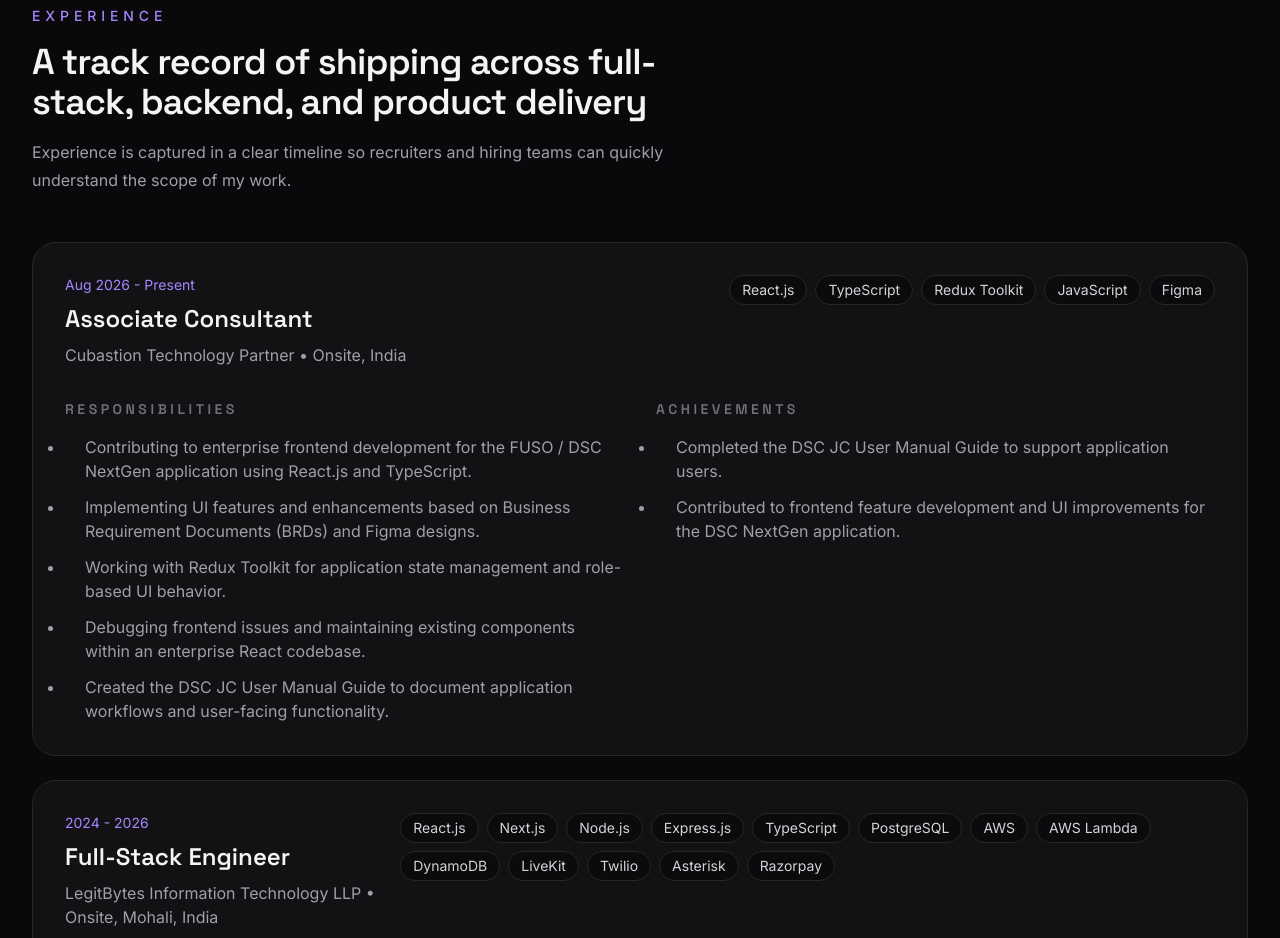
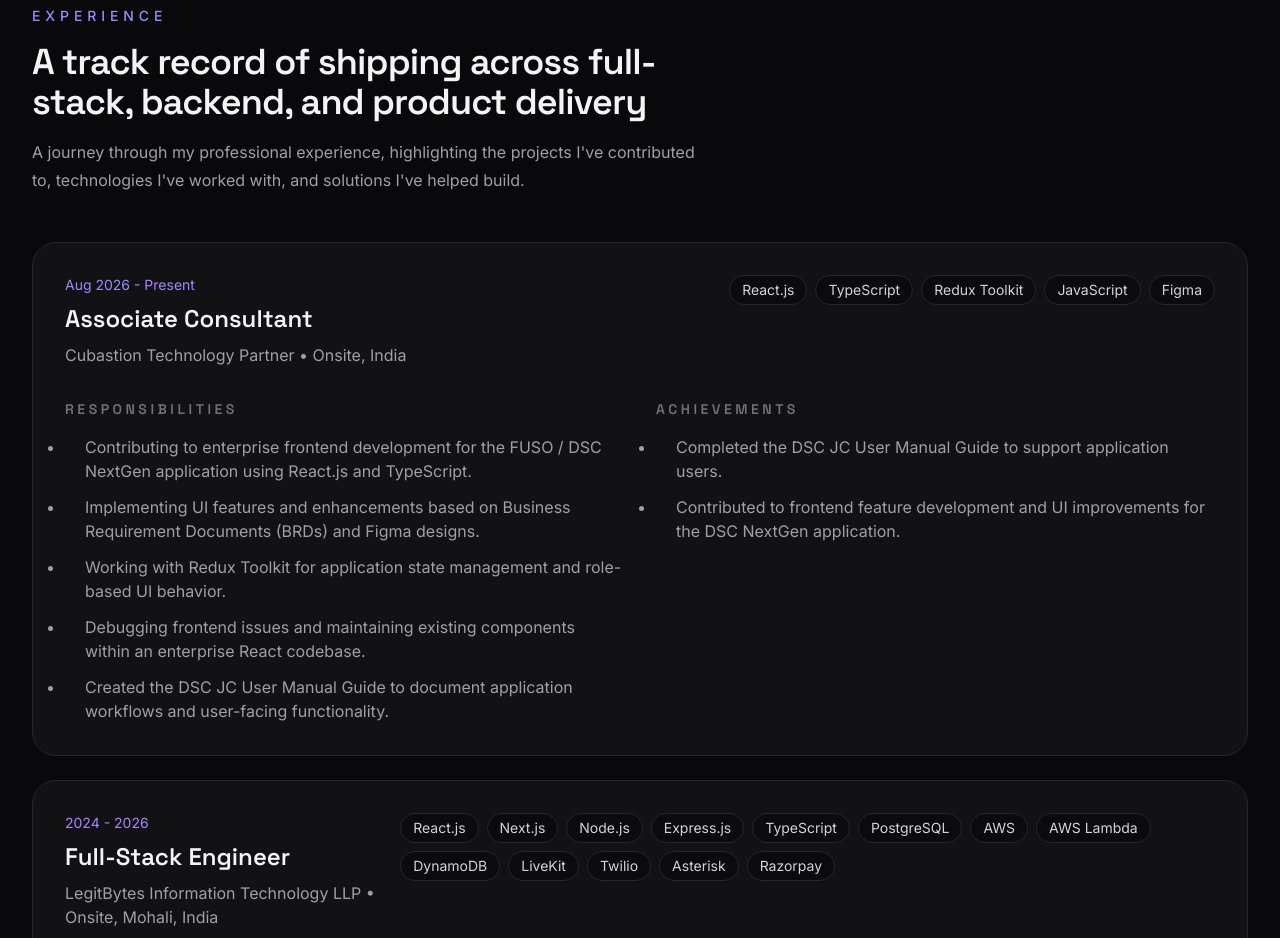
Before and after one commit to AamirMajeed570/AamirMajeedKhan, a Next.js app: page / in a window 1280 px wide. Shown: the part 3920-4858 px from the top of the page. Built offline with nearby package versions, Linux system fonts and the light colour scheme.

Commit message:
Modify the description

```diff
--- a/components/sections/experience.tsx
+++ b/components/sections/experience.tsx
@@ -8,7 +8,7 @@ export function ExperienceSection() {
         <SectionHeading
           eyebrow="Experience"
           title="A track record of shipping across full-stack, backend, and product delivery"
-          description="Experience is captured in a clear timeline so recruiters and hiring teams can quickly understand the scope of my work."
+          description="A journey through my professional experience, highlighting the projects I've contributed to, technologies I've worked with, and solutions I've helped build."
         />
         <div className="mt-12 space-y-6">
           {experience.map((item, index) => (
```
